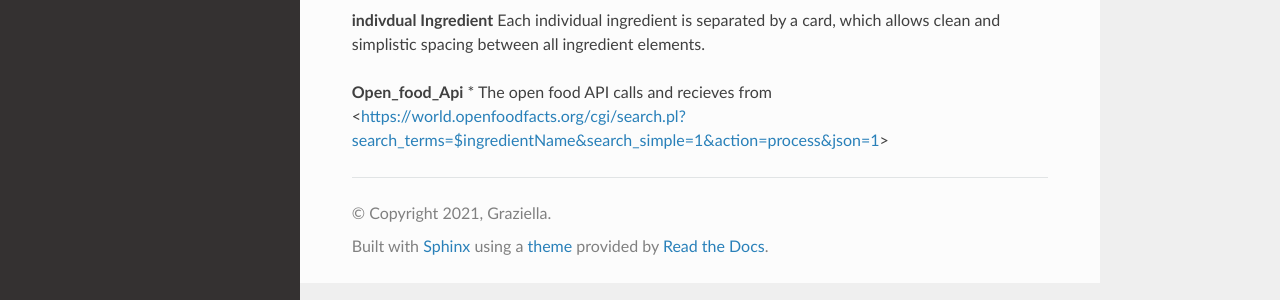
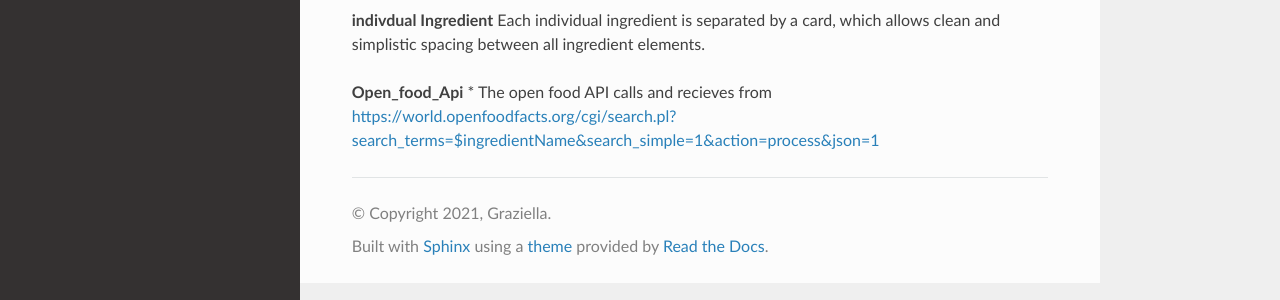
Before and after one commit to RhysRoo/SDRecipie_docs, a Sphinx documentation site: the page built from docs/source/Ingredients_Manager.rst, in a window 1280 px wide. Shown: the part 535-835 px from the top of the page. Built offline with Sphinx 7.4.7 and the Read the Docs theme 2.0.0, drawn with Linux system fonts in a browser that asks for light colours.

```diff
--- a/docs/source/Ingredients_Manager.rst
+++ b/docs/source/Ingredients_Manager.rst
@@ -22,4 +22,4 @@ There is 3 buttons on this page:
 Each individual ingredient is separated by a card, which allows clean and simplistic spacing between all ingredient elements.
 
 **Open_food_Api**
-* The open food API calls and recieves from <https://world.openfoodfacts.org/cgi/search.pl?search_terms=$ingredientName&search_simple=1&action=process&json=1>
+* The open food API calls and recieves from https://world.openfoodfacts.org/cgi/search.pl?search_terms=$ingredientName&search_simple=1&action=process&json=1
```
